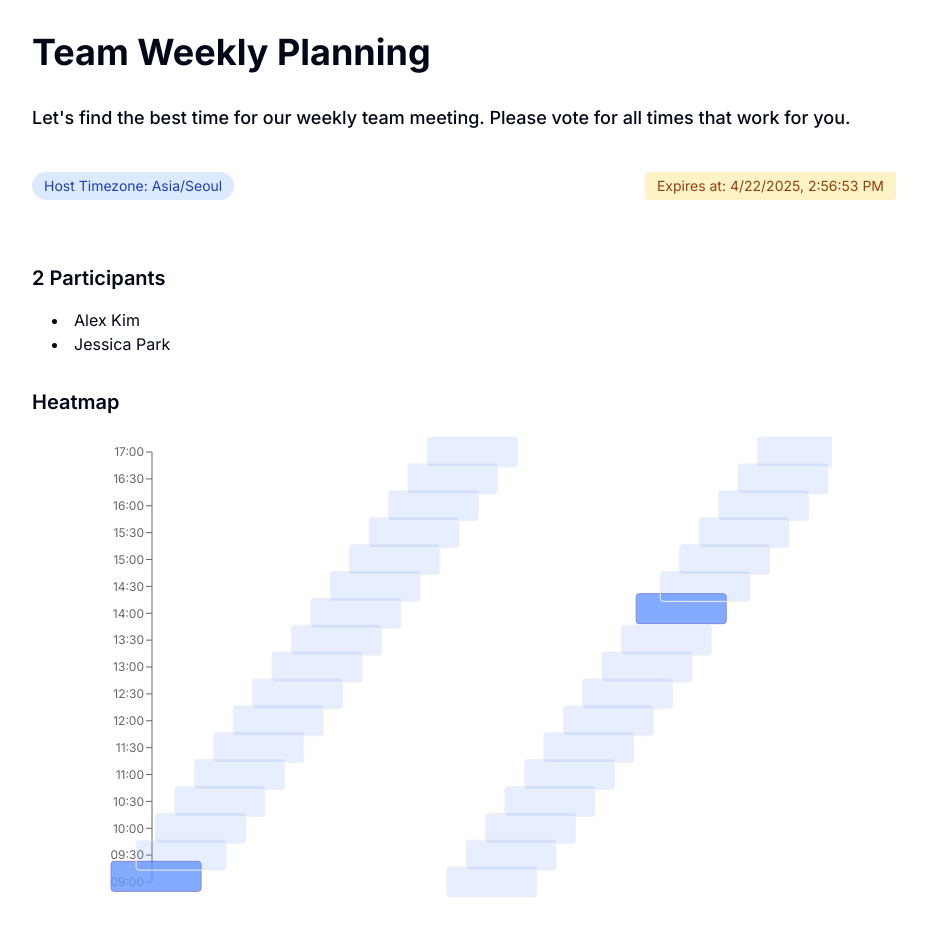
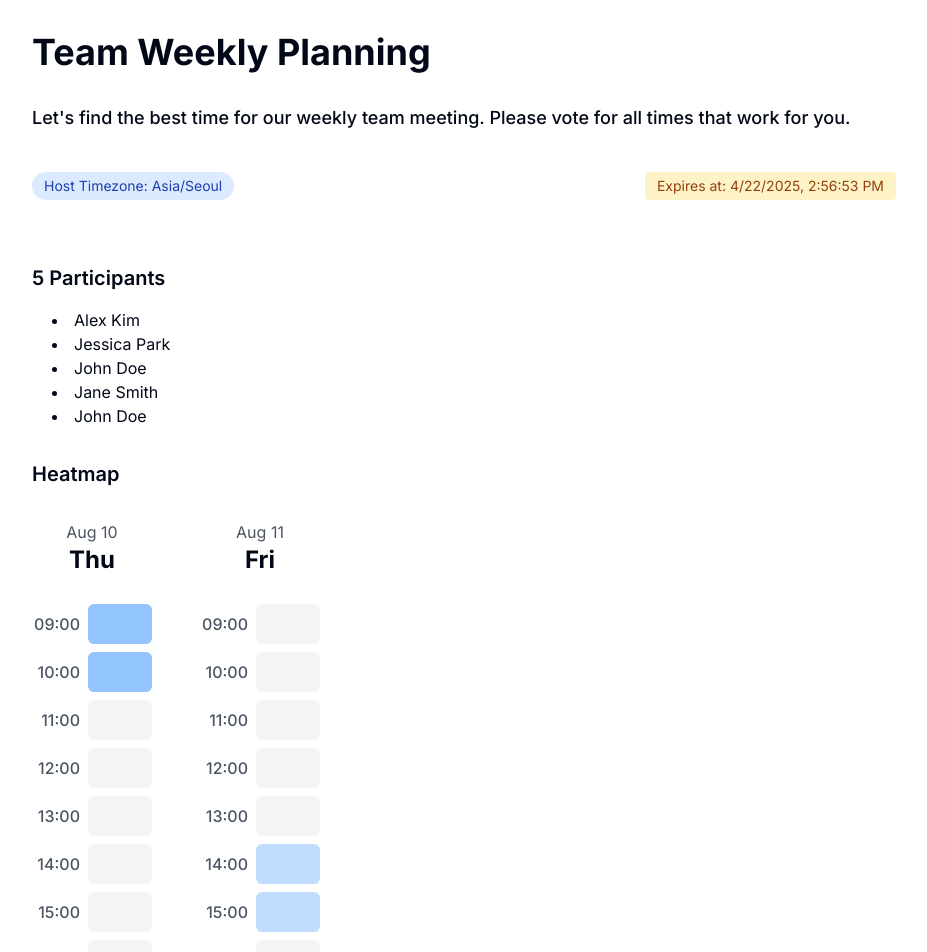
Before and after one commit to Tae-uni/syncup, a Next.js app in the folder client/: page /sync/1 in a window 1280 px wide. Shown: the top 952 px of the page, without its empty margins (176-1103 px from the left). Built offline with nearby package versions, Linux system fonts and the light colour scheme.

Commit message:
:recycle: (heatmap) replace Recharts with custom TimeGrid implementation

```diff
--- a/client/package.json
+++ b/client/package.json
@@ -24,7 +24,6 @@
     "react-datepicker": "^8.3.0",
     "react-day-picker": "^8.10.1",
     "react-dom": "^18",
-    "recharts": "^2.15.3",
     "tailwind-merge": "^3.2.0",
     "tailwindcss-animate": "^1.0.7"
   },
--- a/client/src/app/sync/[id]/page.tsx
+++ b/client/src/app/sync/[id]/page.tsx
@@ -3,11 +3,10 @@
 import { useEffect, useState } from "react";
 import { useParams } from "next/navigation";
 
-import AvailabilityHeatmap from "@/components/sync/AvailabilityHeatmap";
+import TimeGridHeatmap from "@/components/sync/TimeGridHeatmap";
 import { Skeleton } from "@/components/ui/skeleton";
 import { Button } from "@/components/ui/button";
 import { SyncData } from "@/types/sync";
-import { buildHeatmapData } from "@/lib/heatmapConvert";
 import { getSync } from "../syncApi";
 
 export default function SyncView() {
@@ -106,6 +105,30 @@ export default function SyncView() {
         votes: [],
         TimeOption: []
       },
+      {
+        id: "p3",
+        name: "John Doe",
+        syncId: "mock-id-1",
+        createdAt: new Date().toISOString(),
+        votes: [],
+        TimeOption: []
+      },
+      {
+        id: "p4",
+        name: "Jane Smith",
+        syncId: "mock-id-1",
+        createdAt: new Date().toISOString(),
+        votes: [],
+        TimeOption: []
+      },
+      {
+        id: "p5",
+        name: "John Doe",
+        syncId: "mock-id-1",
+        createdAt: new Date().toISOString(),
+        votes: [],
+        TimeOption: []
+      },
     ]
   };
 
@@ -114,8 +137,25 @@ export default function SyncView() {
 
   const dates = Array.from(new Set(syncData.timeOptions.map(opt => opt.date)));
   const timeBlocks = getAllTimeBlocks(syncData.timeOptions);
-  const heatmapData = buildHeatmapData(syncData.timeOptions, dates, timeBlocks);
-  const totalParticipants = syncData.participants.length;
+
+  const voteData = new Map<string, number>();
+  // const gradientBlocks = new Map<string, string>(); // gradient color for 30min blocks
+
+  syncData.timeOptions.forEach(opt => {
+    const startTime = opt.startTime.slice(0, 5);
+    const endTime = opt.endTime.slice(0, 5);
+
+    const startIdx = timeBlocks.indexOf(startTime);
+    const endIdx = timeBlocks.indexOf(endTime);
+
+    if (startIdx !== -1 && endIdx !== -1) {
+      for (let i = startIdx; i <= endIdx; i++) {
+        const key = `${opt.date}_${timeBlocks[i]}`;
+        voteData.set(key, (voteData.get(key) || 0) + opt.votes.length);
+      }
+    }
+  });
+
   return (
     <main>
       <header className="container mx-auto px-4 py-8 max-w-4xl">
@@ -147,8 +187,13 @@ export default function SyncView() {
 
         <section className="mb-8">
           <h2 className="text-xl font-semibold mb-4">Heatmap</h2>
-          {/* TODO:Heatmap component */}
-          <AvailabilityHeatmap data={heatmapData} dates={dates} timeBlocks={timeBlocks} totalParticipants={totalParticipants}/>
+          {/* Heatmap component */}
+          <TimeGridHeatmap
+            dates={dates}
+            timeBlocks={timeBlocks}
+            voteData={voteData}
+            totalParticipants={syncData.participants.length}
+          />
         </section>
         <section>
           <h2 className="text-lg font-semibold mb-4">
@@ -193,9 +238,9 @@ function ErrorDisplay({ message }: { message: string }) {
 // 9am - 5pm every 30 minutes
 function getDefaultTimeBlocks() {
   const blocks: string[] = [];
-  for (let hour = 9; hour < 17; hour++) {
+  for (let hour = 9; hour <= 17; hour++) {
     blocks.push(`${hour.toString().padStart(2, "0")}:00`);
-    blocks.push(`${hour.toString().padStart(2, "0")}:30`);
+    // blocks.push(`${hour.toString().padStart(2, "0")}:30`);
   }
   blocks.push("17:00");
   return blocks;
--- a/client/src/components/sync/AvailabilityHeatmap.tsx
+++ /dev/null
@@ -1,88 +0,0 @@
-import { Scatter, ScatterProps, Tooltip, XAxis, YAxis, ZAxis, ScatterChart, CartesianGrid } from "recharts";
-import { parse, format } from 'date-fns';
-import { enUS } from 'date-fns/locale';
-
-// const colorScale = (value: number) => {
-//   const max = 0.2 + (value / 10) * 0.8;
-//   return `rgba(100, 108, 255, ${max})`;
-// };
-
-const colorScale = (value: number, totalParticipants: number) => {
-  const percentage = totalParticipants > 0 ? value / totalParticipants : 0;
-  return `rgba(100, 150, 255, ${0.2 + percentage * 0.8})`;
-};
-
-export default function AvailabilityHeatmap({
-  data, dates, timeBlocks, totalParticipants = 3
-}: {
-  data: { x: number, y: number, value: number, date: string, time: string }[];
-  dates: string[];
-  timeBlocks: string[];
-  totalParticipants?: number;
-}) {
-  // Format dates to display in the heatmap
-  const formatDates = dates.map(date => {
-    const dateObj = parse(date, 'yyyy-MM-dd', new Date());
-    const monthDay = format(dateObj, 'MMM d', { locale: enUS });
-    const weekday = format(dateObj, 'EEE', { locale: enUS });
-    return { monthDay, weekday, original: date };
-  });
-
-  return (
-    <ScatterChart
-      width={800}
-      height={500}
-      margin={{ top: 20, right: 20, bottom: 20, left: 60 }}
-    >
-      {/* <CartesianGrid strokeDasharray="3 3" stroke="#f0f0f0" /> */}
-      <XAxis
-        type="category"
-        dataKey="date"
-        domain={[0, dates.length - 1]}
-        name="Date"
-        tickFormatter={idx => ""}
-        ticks={dates.map((_, i) => i)}
-        interval={0}
-      />
-      <YAxis
-        type="number"
-        dataKey="y"
-        name="Time"
-        domain={[0, timeBlocks.length - 1]}
-        tickFormatter={idx => timeBlocks[idx]}
-        ticks={timeBlocks.map((_, i) => i)}
-        interval={0}
-        tick={{ fontSize: 12 }}
-      />
-      <ZAxis type="number" dataKey="value" name="Votes" range={[0, 100]} />
-      <Tooltip
-        cursor={{ strokeDasharray: '3 3' }}
-        formatter={(_, __, { payload }) =>
-          `${dates[payload.x]}, ${timeBlocks[payload.y]}: ${payload.value} votes`
-        }
-      />
-      <Scatter
-        data={data}
-        shape={(props: ScatterProps) => {
-          const { value = 0, x, y } = props as any;
-          return (
-            <rect
-              x={x - 45}
-              y={y - 15}
-              width={90}
-              height={30}
-              fill={colorScale(value, totalParticipants)}
-              style={{
-                fillOpacity: 0.8,
-                stroke: value > 0 ? '#8884d8' : '#f0f0f0',
-                strokeWidth: 1,
-              }}
-              rx={3}
-              ry={3}
-            />
-          );
-        }}
-      />
-    </ScatterChart>
-  );
-}
--- /dev/null
+++ b/client/src/components/sync/TimeGridHeatmap.tsx
@@ -0,0 +1,96 @@
+import { useState } from "react";
+import { enUS } from "date-fns/locale";
+import { parse, format } from "date-fns";
+
+interface TimeGridHeatmapProps {
+  dates: string[];
+  timeBlocks: string[];
+  voteData: Map<string, number>;
+  totalParticipants: number;
+}
+
+export default function TimeGridHeatmap({
+  dates,
+  timeBlocks,
+  voteData,
+  totalParticipants,
+}: TimeGridHeatmapProps) {
+  const [tooltip, setTooltip] = useState<{ show: boolean, content: string, x: number, y: number }>({
+    show: false,
+    content: '',
+    x: 0,
+    y: 0
+  });
+
+  const formatDates = dates.map(date => {
+    const dateObj = parse(date, 'yyyy-MM-dd', new Date());
+    return {
+      monthDay: format(dateObj, 'MMM d', { locale: enUS }),
+      weekday: format(dateObj, 'EEE', { locale: enUS }),
+      original: date
+    };
+  });
+
+  // Calculate color based on votes ratio
+  const getColor = (votes: number) => {
+    if (votes === 0) return 'bg-gray-100';
+    const ratio = votes / totalParticipants;
+
+    if (ratio <= 0.2) return 'bg-blue-100';
+    if (ratio <= 0.4) return 'bg-blue-200';
+    if (ratio <= 0.6) return 'bg-blue-300';
+    if (ratio <= 0.8) return 'bg-blue-400';
+
+    return 'bg-blue-500';
+  };
+
+  return (
+    <div className="mt-8 flex flex-row gap-12">
+      {formatDates.map((date, i) => (
+        <div key={i} className="flex flex-col items-center">
+          {/* Date Header */}
+          <div className="mb-4">
+            <div className="text-md text-gray-600 text-center">{date.monthDay}</div>
+            <div className="text-2xl font-bold text-center mb-3">{date.weekday}</div>
+          </div>
+          {/* Time + Heatmap */}
+          <div className="flex flex-col">
+            {timeBlocks.map((time, idx) => {
+              const key = `${date.original}_${time}`;
+              const votes = voteData.get(key) || 0;
+
+              // let background = "";
+              // if (idx % 2 === 0 && votes > 0) {
+              //   background = "linear-gradient(to bottom, #3b82f6 50%, #fff 50%)";
+              // } else if (idx % 2 === 1 && votes > 0) {
+              //   background = "linear-gradient(to bottom, #fff 50%, #3b82f6 50%)";
+              // }
+
+              return (
+                <div
+                  key={idx}
+                  className="flex flex-row items-center mb-2"
+                  // style={background ? { background } : {}}
+                >
+                  {/* Time Cell */}
+                  <div
+                    className="h-10 flex items-center justify-end text-md text-gray-600 font-medium"
+                    style={{ minWidth: 48 }}
+                  >
+                    {time}
+                  </div>
+                  {/* Heatmap Cell */}
+                  <div
+                    className={`${getColor(votes)} rounded-md h-10 w-16 flex items-center justify-center transition-colors ml-2`}
+                  >
+                    {/* {votes > 0 ? votes : ""} */}
+                  </div>
+                </div>
+              );
+            })}
+          </div>
+        </div>
+      ))}
+    </div>
+  );
+}
--- a/client/src/lib/heatmapConvert.ts
+++ /dev/null
@@ -1,42 +0,0 @@
-import { SyncData } from "@/types/sync";
-
-export function buildHeatmapData(
-  timeOptions: SyncData["timeOptions"],
-  dates: string[],
-  timeBlocks: string[]
-) {
-  // Mapping of date and time block to number of votes
-  const voteMap = new Map<string, number>();
-
-  timeOptions.forEach(opt => {
-    // Handle time ranges
-    const startTime = opt.startTime.slice(0, 5);
-    const endTime = opt.endTime.slice(0, 5);
-
-    const startIdx = timeBlocks.indexOf(startTime);
-    const endIdx = timeBlocks.indexOf(endTime);
-
-    if (startIdx !== -1) {
-      // Set votes for this time block
-      const key = `${opt.date}_${startTime}`;
-      voteMap.set(key, opt.votes.length);
-    }
-  });
-
-  // Build heatmap data
-  const data: { x: number, y: number, value: number, date: string, time: string }[] = [];
-  dates.forEach((date, xIdx) => {
-    timeBlocks.forEach((block, yIdx) => {
-      const key = `${date}_${block}`;
-      data.push({
-        x: xIdx,
-        y: yIdx,
-        value: voteMap.get(key) ?? 0,
-        date,
-        time: block,
-      });
-    });
-  });
-
-  return data;
-}
```
Also changed, not shown: client/src/components/sync/CalendarPicker.tsx (+5 -4 lines).
